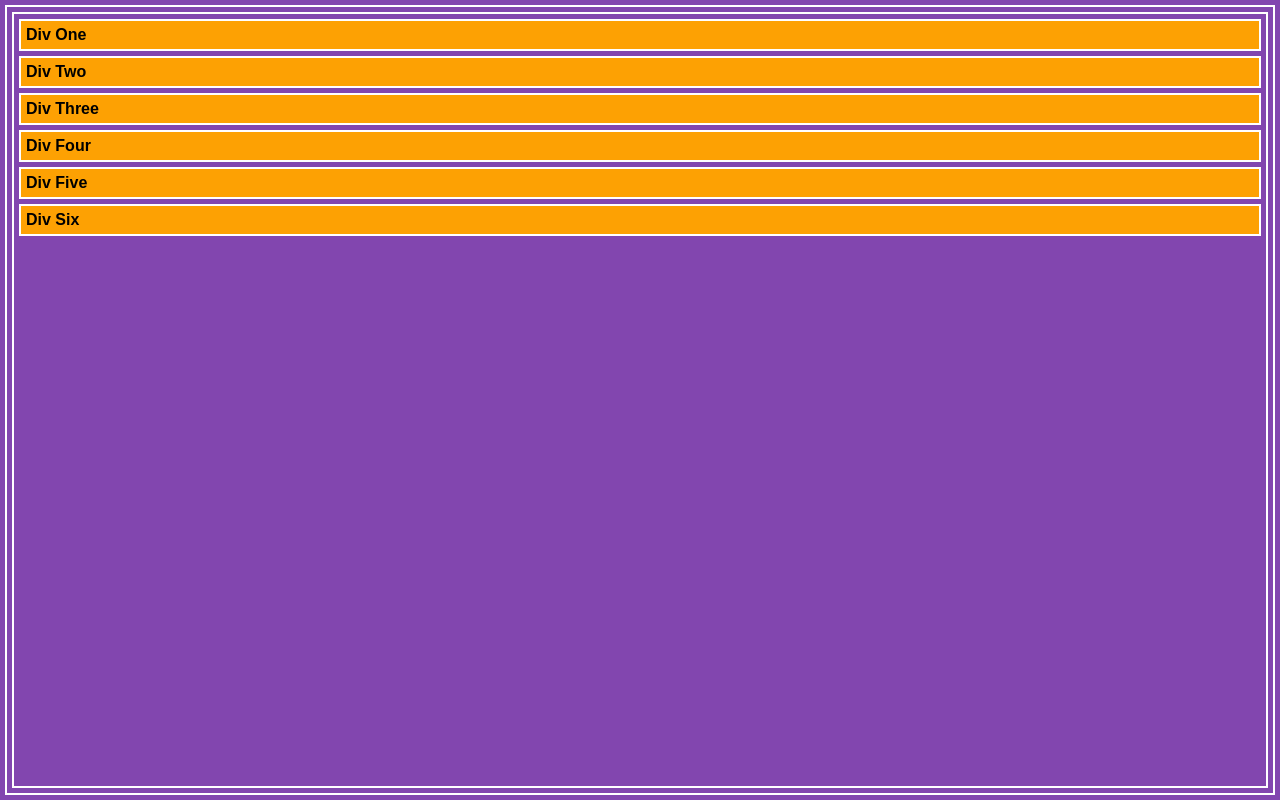
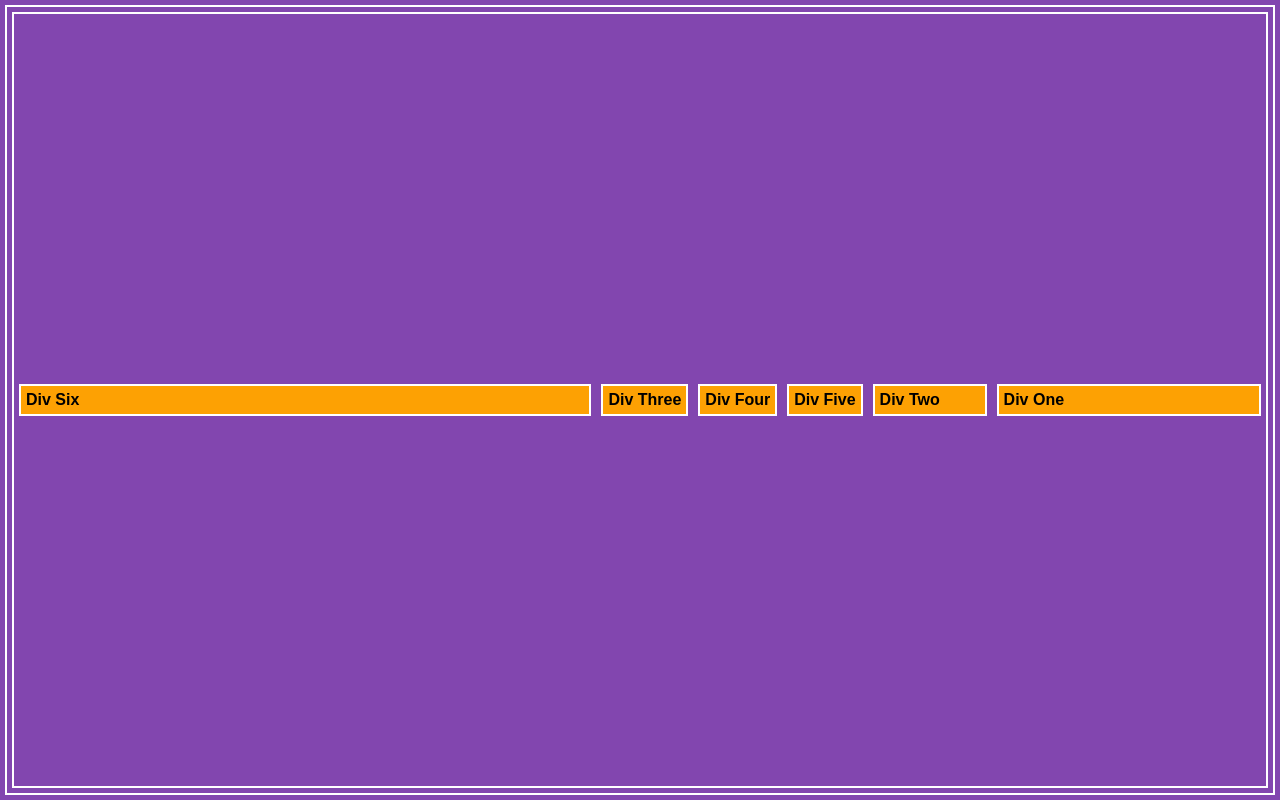
Before and after one commit to SheCodesAus/she-codes-html-css-exercises-miaozhaod, a plain HTML site: page introduction-to-flexbox/index.html in a window 1280 px wide. Drawn offline with Linux system fonts and the light colour scheme.

Commit message:
css classes

```diff
--- a/introduction-to-flexbox/styles.css
+++ b/introduction-to-flexbox/styles.css
@@ -8,16 +8,39 @@ html {
 }
 
 body {
-    background-color: #8246AF;
+  background-color: #8246af;
   font-family: Arial, Helvetica, sans-serif;
   font-size: 1rem;
   font-weight: bold;
   height: calc(100% - 14px);
+  display: flex;
+  justify-content: center;
+  align-content: center;
+  flex-wrap: wrap;
 }
 
 div {
   padding: 5px;
-    background-color: #FDA103;
+  background-color: #fda103;
+}
+
+/* .demo-div {
+  flex-grow: 1;
+} */
+
+#div-6 {
+  flex-grow: 2;
+  order: -1;
+}
+
+#div-1 {
+  flex-basis: 20%;
+  order: 3;
+}
+
+#div-2 {
+  flex-basis: 100px;
+  order: 2;
 }
 
 /*** Your code here ***/
```
Also changed, not shown: media-queries-exercise-2/styles.css (+15 -0 lines). Lines whose indentation alone changed are shown as unchanged.
